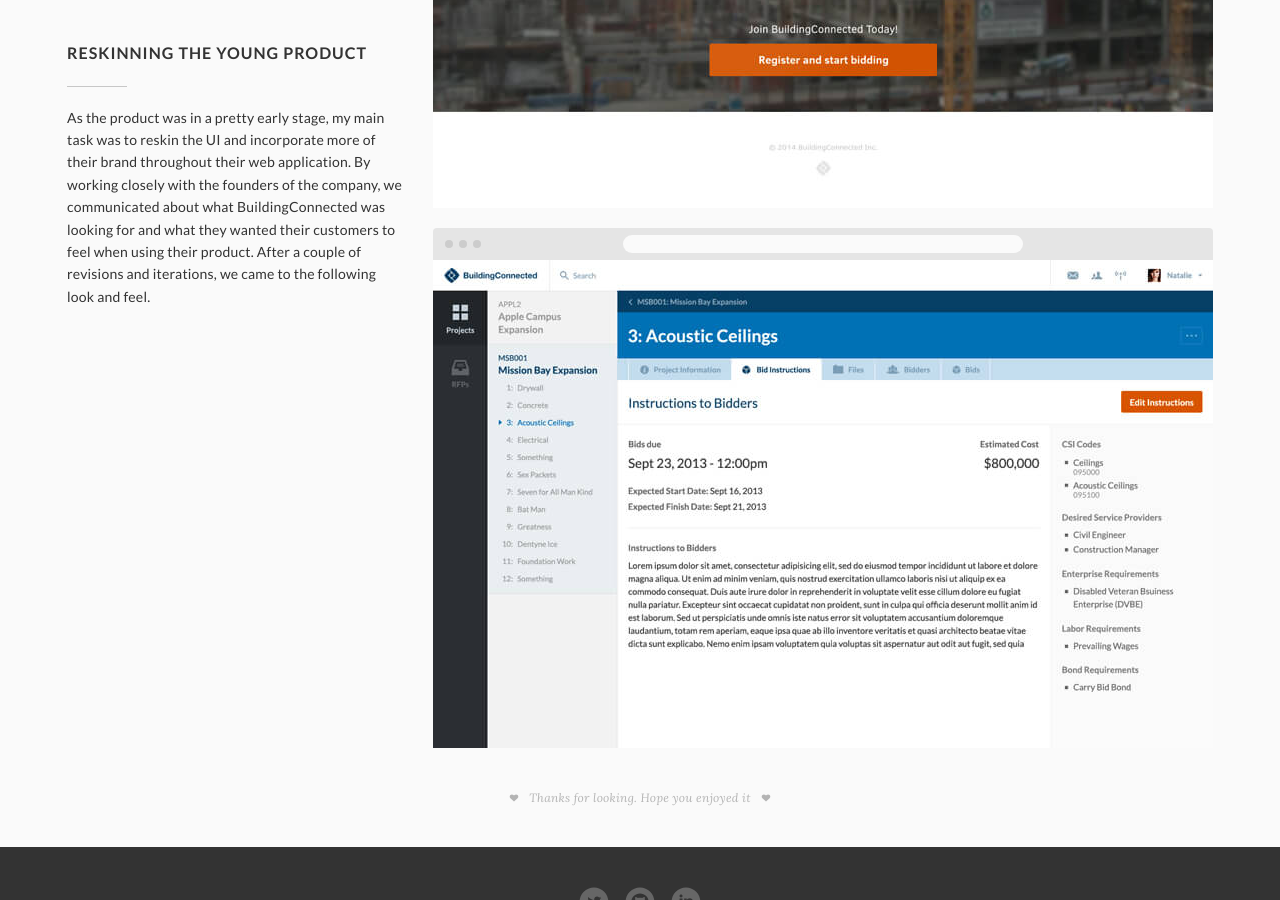
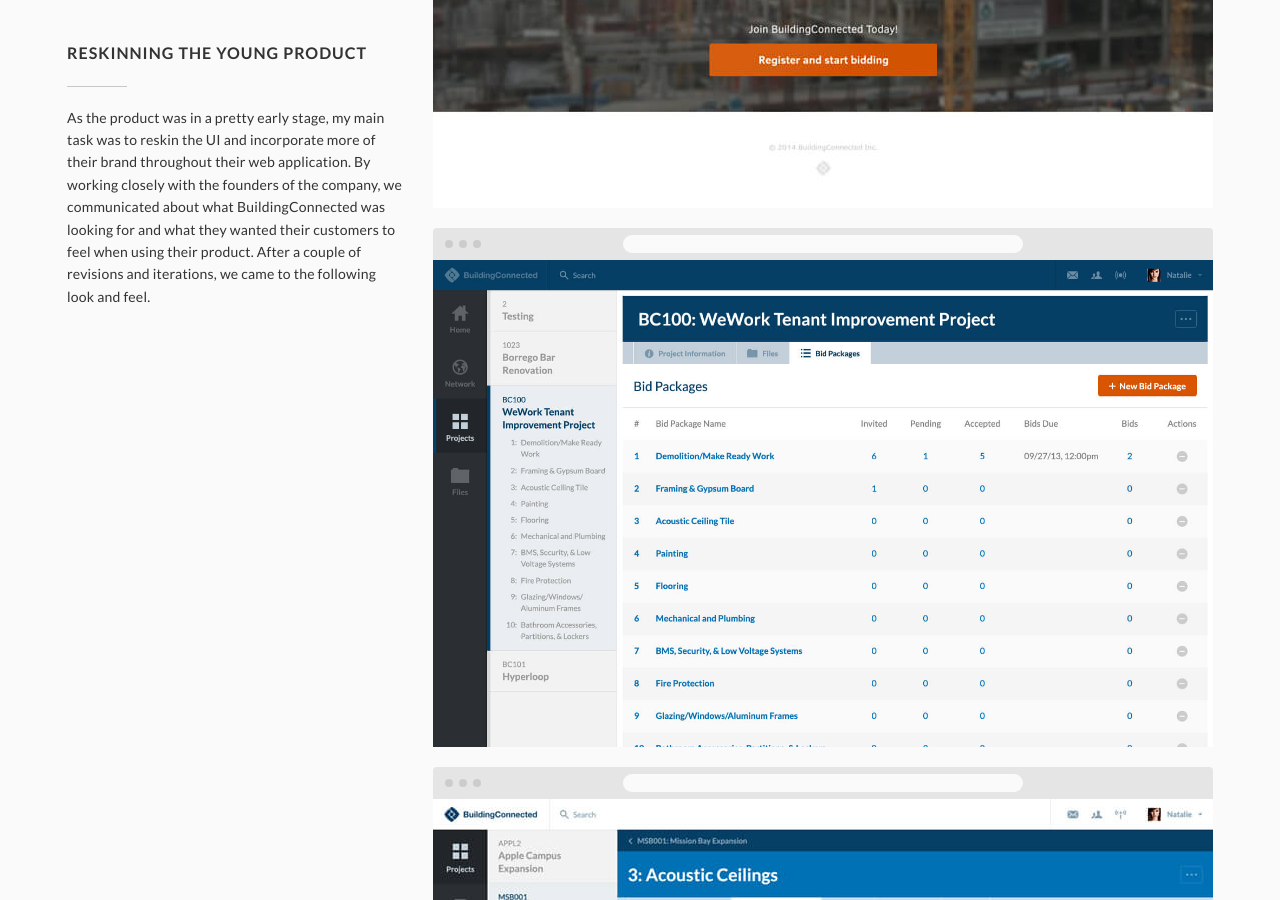
Before and after one commit to jonathangyc/jonathangyc.github.com, a Jekyll site: the page built from buildingconnected.html, in a window 1280 px wide and 900 px high, scrolled down 3471 px. Built offline with Jekyll 4.4.1, drawn with Linux system fonts in a browser that asks for light colours.

Commit message:
[add/modify] add project image, fix up margins

```diff
--- a/buildingconnected.html
+++ b/buildingconnected.html
@@ -37,7 +37,11 @@
                         </figure>
                         <figure>
                             {% include browser.html %}
-                            <img src="/img/buildingconnected-app.jpg" alt="" />
+                            <img src="/img/buildingconnected-app0.jpg" alt="" />
+                        </figure>
+                        <figure>
+                            {% include browser.html %}
+                            <img src="/img/buildingconnected-app1.jpg" alt="" />
                         </figure>
                     </div>
                 </div>
--- a/crowdbank.html
+++ b/crowdbank.html
@@ -38,7 +38,7 @@
                             <figure class="ns">
                                 <img src="/img/crowdbank-ios-1.jpg" alt="Crowd Bank">
                             </figure>
-                            <figure class="ns">
+                            <figure class="ns" style="margin-bottom: 2rem;">
                                 <img src="/img/crowdbank-ios-2.jpg" alt="Crowd Bank">
                             </figure>
                         </div>
```
Also changed, not shown: img/buildingconnected-app0.jpg (added), img/buildingconnected-app1.jpg (renamed from img/buildingconnected-app.jpg).
